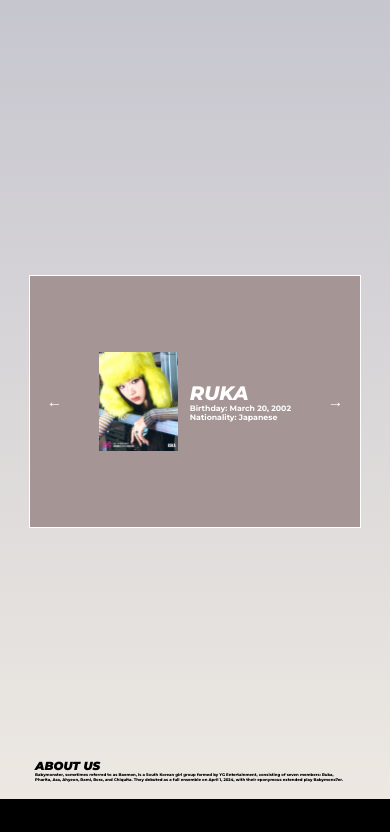
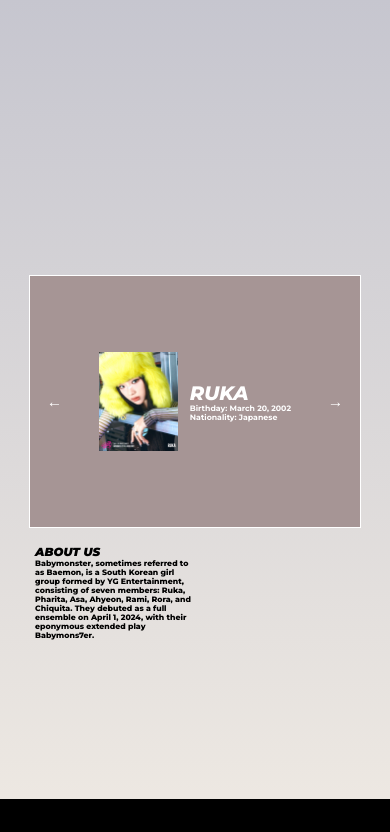
Before and after one commit to jeffnwee/asg-1, a plain HTML site: page about.html in a window 390 px wide. Shown: the part 45-877 px from the top of the page. Drawn offline with Linux system fonts and the light colour scheme; a web font is replaced by a local one.

Commit message:
1/12 Media Queries Changes

```diff
--- a/style.css
+++ b/style.css
@@ -935,6 +935,18 @@ footer .copyright {
         z-index: 1000;
         margin-top: -0.05%;
     }
+
+    #description-para {
+        inline-size: 50%;
+        overflow-wrap: break-word;
+        font-size: 1.75vw;
+    }
+
+    .description {
+        display: flex;
+        flex-direction: column;
+        margin-top: -25vh;
+    }
 }
 
 @media (max-width: 480px) {
@@ -1027,4 +1039,16 @@ footer .copyright {
         z-index: 1000;
         margin-top: -0.05%;
     }
+
+    #description-para {
+        inline-size: 50%;
+        overflow-wrap: break-word;
+        font-size: 2vw;
+    }
+
+    .description {
+        display: flex;
+        flex-direction: column;
+        margin-top: -30vh;
+    }
 }
```
